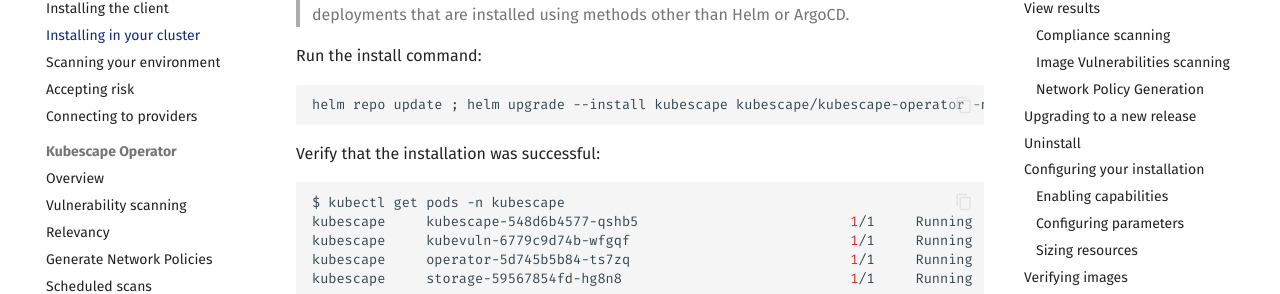
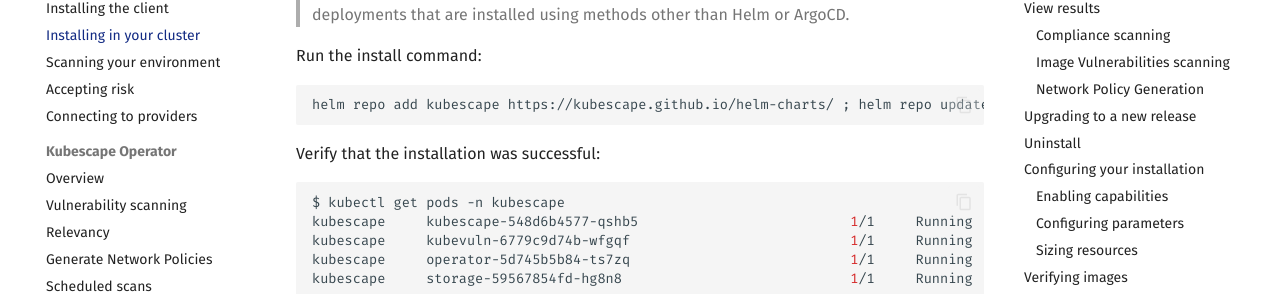
Before and after one commit to kubescape/kubescape.io, an MkDocs documentation site: the page built from docs/docs/install-operator.md, in a window 1280 px wide and 900 px high, scrolled down 543 px. Shown: the part 164-458 px from the top of the window. Built offline with MkDocs 1.6.1 and Material for MkDocs 9.7.7, drawn with Linux system fonts in a browser that asks for light colours; comment, search, counter and statistics services are not loaded.

Commit message:
Update install-operator.md
Signed-off-by: David Wertenteil <dwertent@armosec.io>
Signed-off-by: Oshrat <oshratn@armosec.io>

````diff
--- a/docs/docs/install-operator.md
+++ b/docs/docs/install-operator.md
@@ -18,7 +18,7 @@
 
 Run the install command:
 ```
-helm repo update ; helm upgrade --install kubescape kubescape/kubescape-operator -n kubescape --create-namespace --set clusterName=`kubectl config current-context` --set capabilities.continuousScan=enable
+helm repo add kubescape https://kubescape.github.io/helm-charts/ ; helm repo update ; helm upgrade --install kubescape kubescape/kubescape-operator -n kubescape --create-namespace --set clusterName=`kubectl config current-context` --set capabilities.continuousScan=enable
 ```
 
 Verify that the installation was successful:
````
